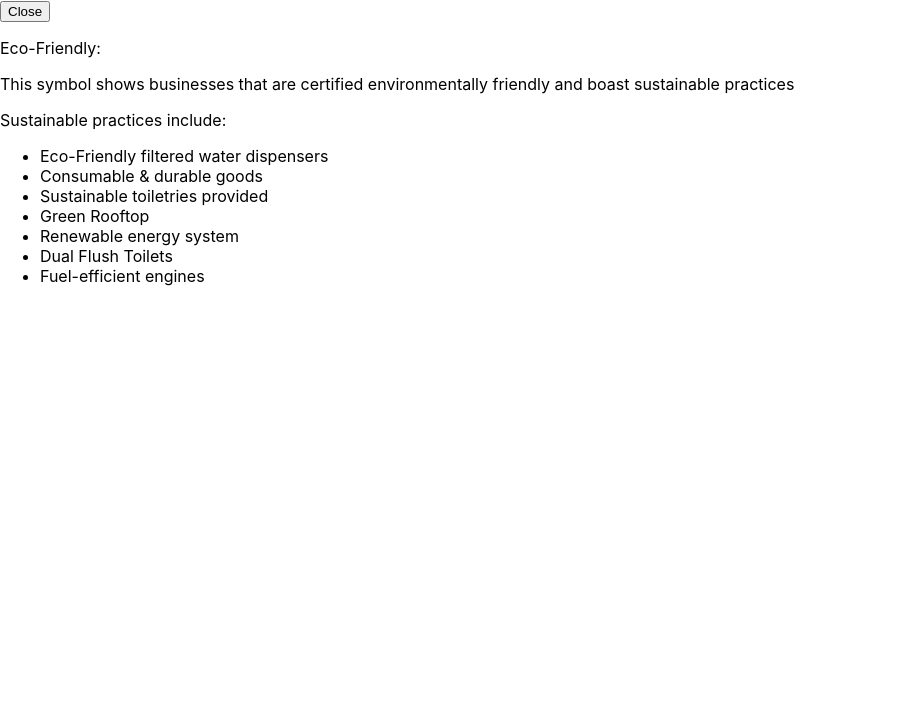
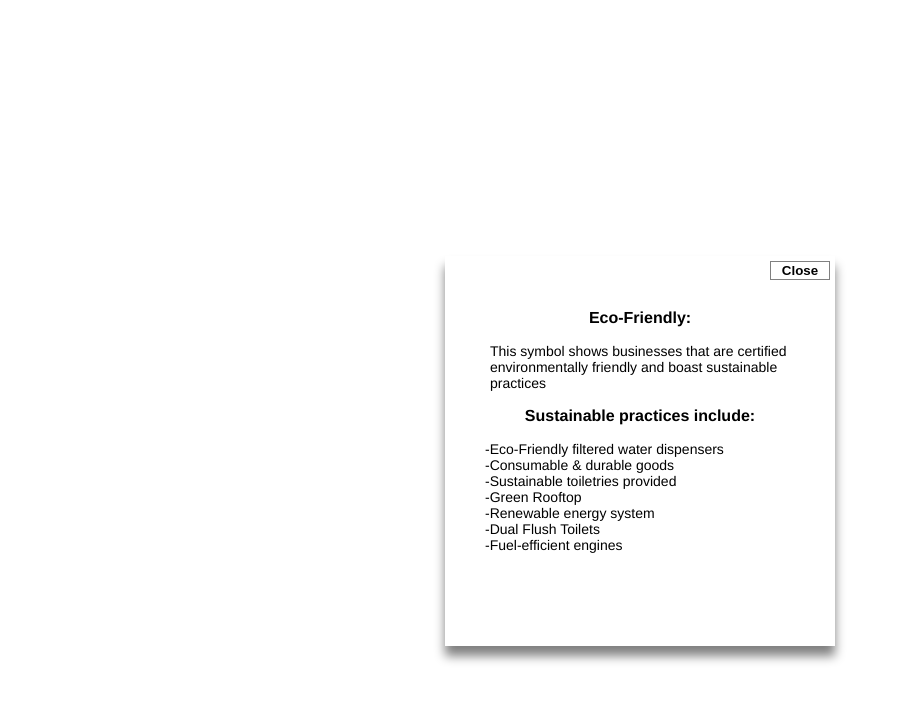
Before and after one commit to taubman33/Stellar, a React (Create React App) app in the folder client/: page / in a window 1280 px wide. Shown: the top 702 px of the page, without its empty margins (0-905 px from the left). Built offline with nearby package versions, Linux system fonts and the light colour scheme.

Commit message:
styled EcoPopup

```diff
--- a/client/src/components/shared/EcoPopup.jsx
+++ b/client/src/components/shared/EcoPopup.jsx
@@ -4,19 +4,20 @@ import '../../css/EcoPopup.css'
 const EcoPopup = props => (
   <div className='eco-popup'>
     <div className='eco-popup-box'>
-      <button>Close</button>
+      <button className='eco-close-button' onClick={props.handlePopupClose}>Close</button>
       <div className='eco-texts'>
+        <br />
         <p className='eco-title'>Eco-Friendly:</p>
         <p className='eco-content'>This symbol shows businesses that are certified environmentally friendly and boast sustainable practices</p>
         <p className='eco-title'>Sustainable practices include:</p>
         <ul className='eco-content'>
-          <li className='eco-list-item'>Eco-Friendly filtered water dispensers</li>
-          <li className='eco-list-item'>Consumable & durable goods</li>
-          <li className='eco-list-item'>Sustainable toiletries provided</li>
-          <li className='eco-list-item'>Green Rooftop</li>
-          <li className='eco-list-item'>Renewable energy system</li>
-          <li className='eco-list-item'>Dual Flush Toilets</li>
-          <li className='eco-list-item'>Fuel-efficient engines</li>
+          <li className='eco-list-item'>-Eco-Friendly filtered water dispensers</li>
+          <li className='eco-list-item'>-Consumable & durable goods</li>
+          <li className='eco-list-item'>-Sustainable toiletries provided</li>
+          <li className='eco-list-item'>-Green Rooftop</li>
+          <li className='eco-list-item'>-Renewable energy system</li>
+          <li className='eco-list-item'>-Dual Flush Toilets</li>
+          <li className='eco-list-item'>-Fuel-efficient engines</li>
         </ul>
       </div>
     </div>
--- a/client/src/css/EcoPopup.css
+++ b/client/src/css/EcoPopup.css
@@ -0,0 +1,39 @@
+.eco-popup {
+  background-color: #FFFFFF88;
+}
+
+.eco-popup-box {
+  background-color: white;
+  height: 390px;
+  width: 390px;
+  margin: auto;
+  margin-top: 20%;
+  box-shadow: 0 10px 10px 0 gray;
+  font-family: 'Helvetica', sans-serif;
+}
+
+.eco-close-button {
+  position: relative;
+  background-color: white;
+  border: 1px solid gray;
+  left: 325px;
+  top: 5px;
+  font-weight: bold;
+  width: 60px;
+}
+
+.eco-title {
+  font-weight: bold;
+  text-align: center;
+}
+
+.eco-content {
+  width: 300px;
+  margin: 0 auto;
+  font-size: 14px;
+}
+
+ul.eco-content {
+  list-style-type: none;
+   margin-left: 0;
+}
```
